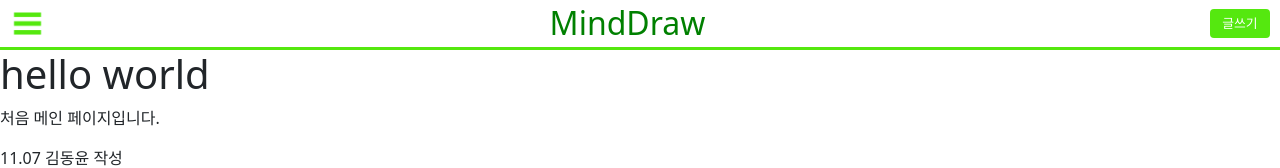
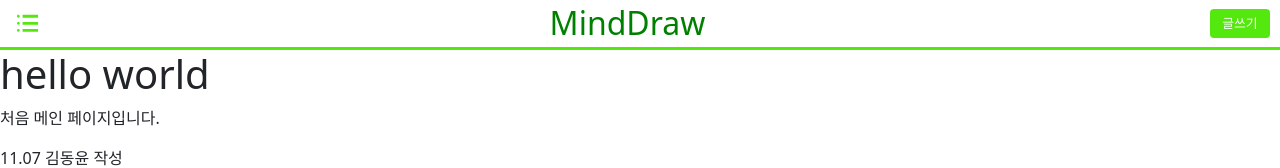
Before and after one commit to Hoto-Mocha/TeamProject-DrawMind, a React (Vite) app in the folder drawmind-client/: page / in a window 1280 px wide. Shown: the top 168 px of the page. Built offline with nearby package versions, Linux system fonts and the light colour scheme.

Commit message:
폴더 리팩터링

```diff
--- a/drawmind-client/src/components/common/Header.css
+++ b/drawmind-client/src/components/common/Header.css
@@ -18,6 +18,8 @@
 
 .menuIcon {
     width: 35px;
+    scale: 1.5;
+    color: #55e80f;
 }
 
 .offcanvas {
--- a/drawmind-client/src/components/common/Header.jsx
+++ b/drawmind-client/src/components/common/Header.jsx
@@ -3,6 +3,7 @@ import { useState } from 'react';
 import { Link } from 'react-router-dom'
 import Offcanvas from 'react-bootstrap/Offcanvas';
 import "./Header.css"
+import { TfiMenuAlt } from "react-icons/tfi";
 
 export default function Header() {
   const [show, setShow] = useState(false);
@@ -13,7 +14,7 @@ export default function Header() {
   return (
     <>
       <div className="headerBox">
-        <img className="menuIcon" src="./src/assets/icons/menuIcon.png" onClick={handleShow} />
+        <TfiMenuAlt className="menuIcon" onClick={handleShow}/>
         <Offcanvas show={show} onHide={handleClose} style={{ "width": "70%" }}>
           <Offcanvas.Header closeButton style={{ "borderBottom": "3px solid gray", "backgroundColor":"lightGray" }}>
             <Offcanvas.Title>메뉴</Offcanvas.Title>
--- a/drawmind-client/src/Layout.jsx
+++ b/drawmind-client/src/components/common/Layout.jsx
@@ -1,4 +1,4 @@
-import Header from "./components/common/Header";
+import Header from "./Header";
 
 export default function Layout({children}) {
     return (
```
Also changed, not shown: drawmind-client/src/main.jsx (+4 -4 lines), drawmind-client/src/pages/Login.jsx (renamed from drawmind-client/src/Login.jsx), drawmind-client/src/pages/Register.jsx (renamed from drawmind-client/src/Register.jsx), drawmind-client/src/pages/Write.jsx (renamed from drawmind-client/src/Write.jsx).
